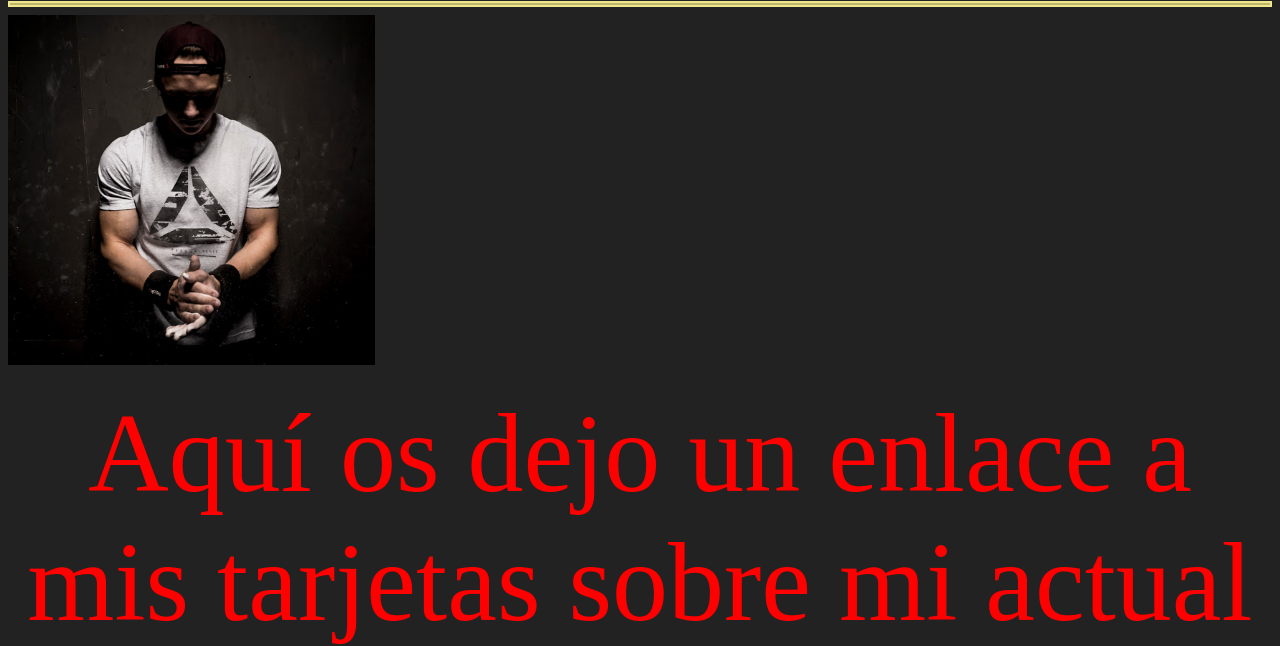
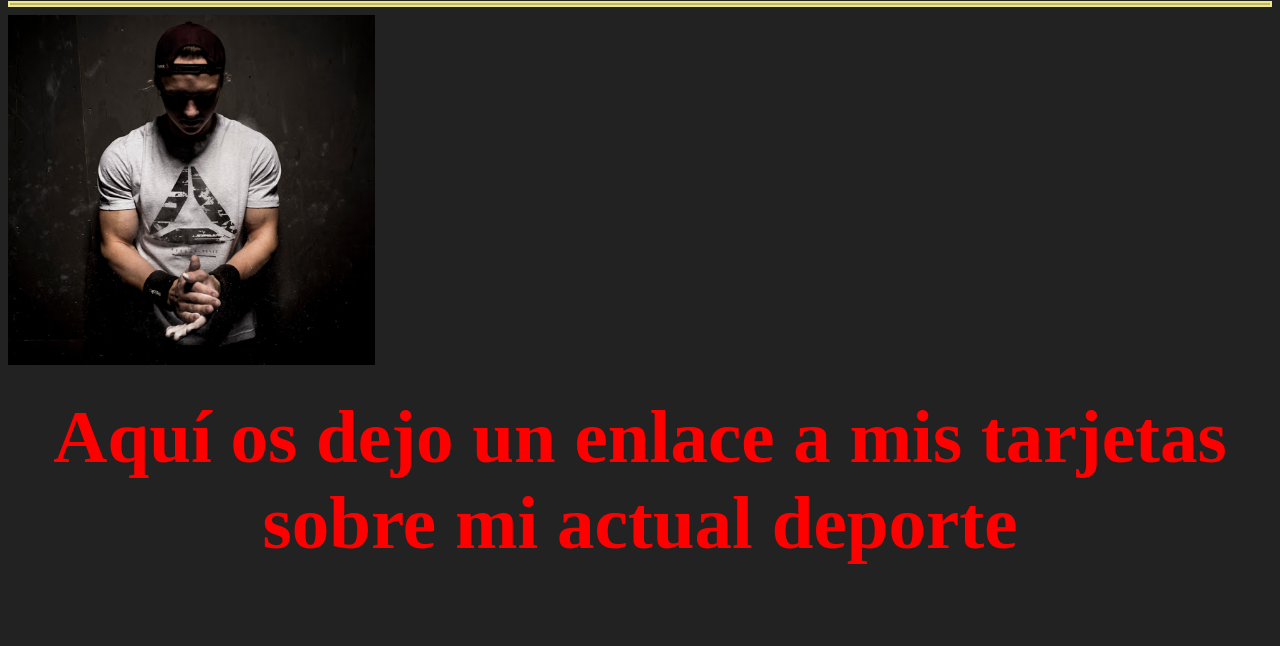
Before and after one commit to Davengard/Davengard.github.io, a plain HTML site: page index.html in a window 1280 px wide. Shown: the part 168-814 px from the top of the page. Drawn offline with Linux system fonts and the light colour scheme; a web font is replaced by a local one.

Commit message:
Update index.html

```diff
--- a/index.html
+++ b/index.html
@@ -13,7 +13,7 @@
 	 <hr>
 		<img class="imagen" src="Fotos/Daniels.jpg" width="367"height="350">
 
-	    <p style="color:red;">Aquí os dejo un enlace a mis tarjetas sobre mi actual deporte</p>
+	    <h6><p style="color:red;">Aquí os dejo un enlace a mis tarjetas sobre mi actual deporte</p></h6>
 
 
 	</hr></p>
```
